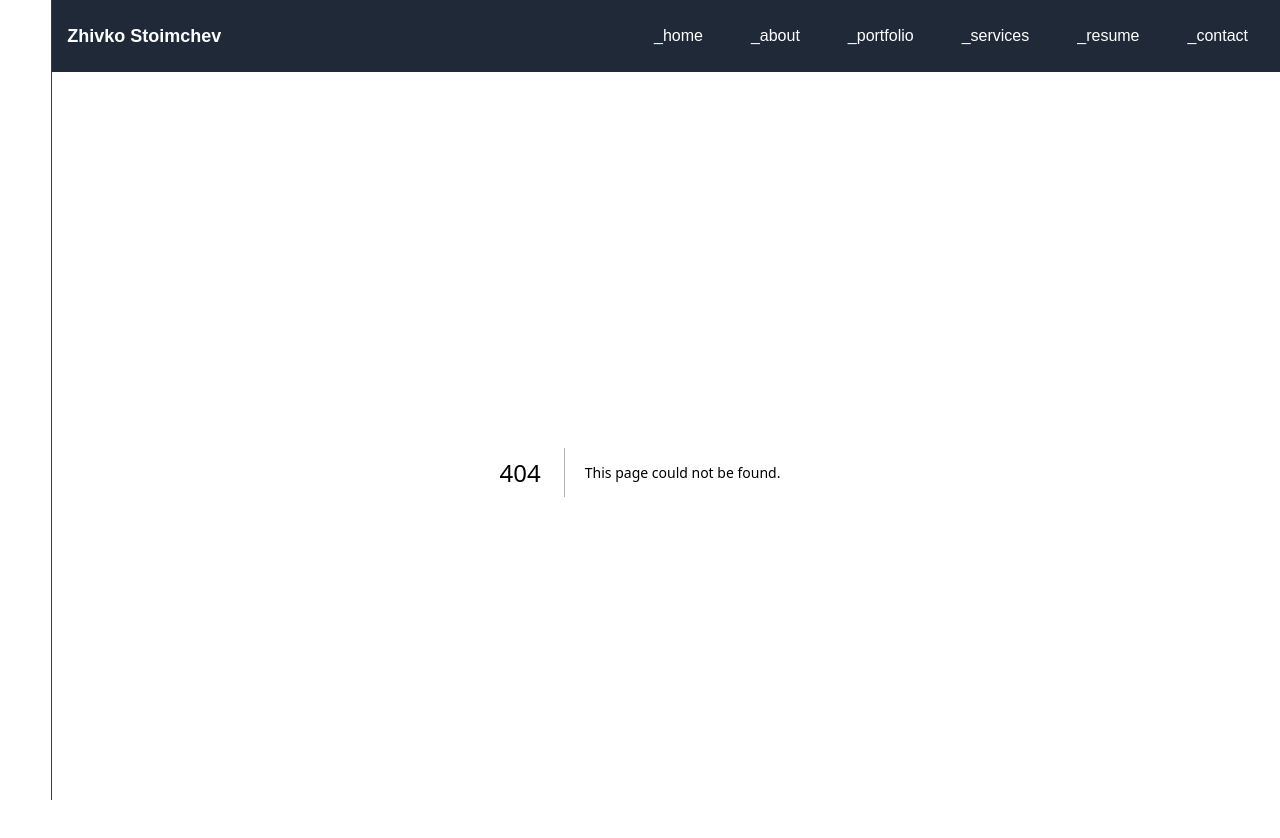
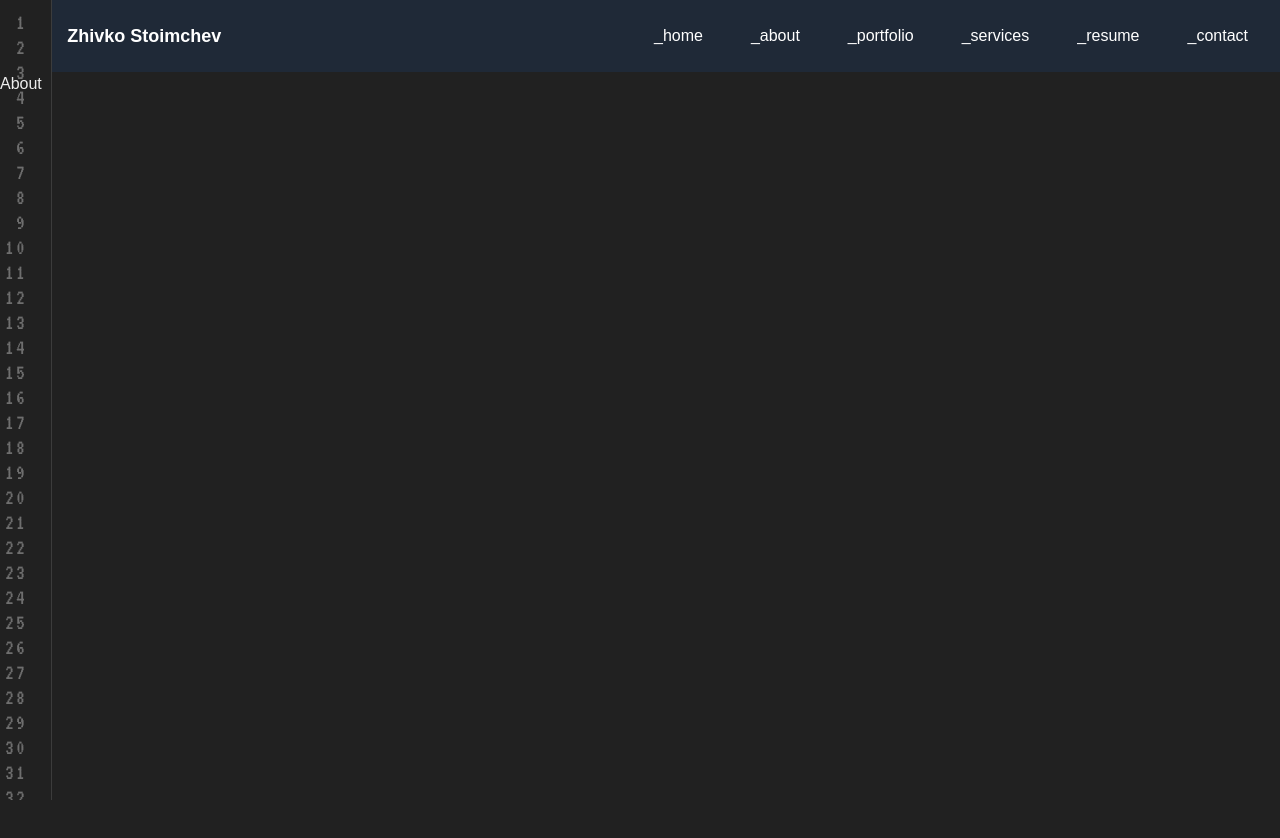
Before and after one commit to zstoimchev/portfolio, a Next.js app: page /about in a window 1280 px wide. Before the commit this address had no page. Shown: the top 838 px of the page. After the commit the page ends 800 px from the top, so only its background shows below. Built offline with nearby package versions, Linux system fonts and the light colour scheme.

Commit message:
just to test if the routing works

```diff
--- /dev/null
+++ b/src/pages/about.tsx
@@ -0,0 +1,3 @@
+export default function About() {
+    return <div>About</div>
+}
```
